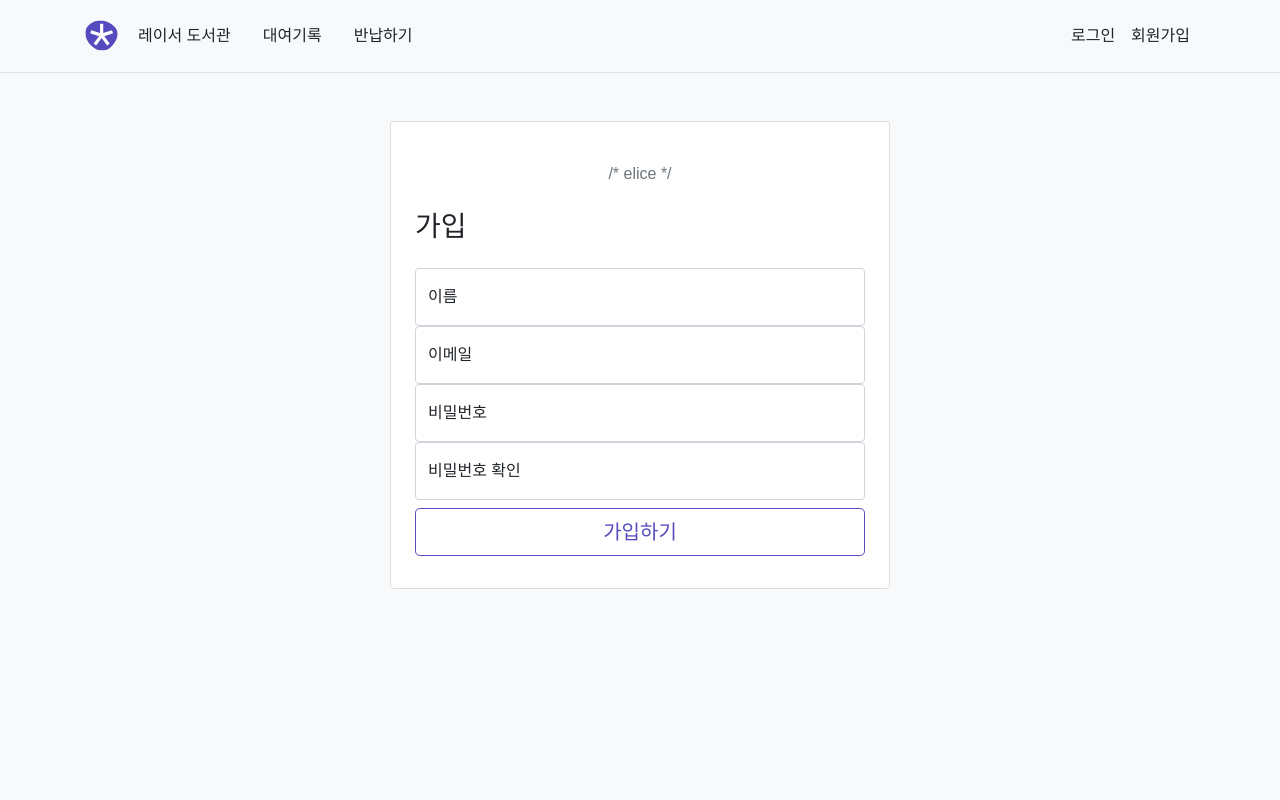
After one commit to 2ykwang/elice-book-rental, a Flask app: template app/templates/auth/register.html in a window 1280 px wide. The commit adds this page. Run offline with Flask 2, Linux system fonts and the light colour scheme; the template is opened without the code that fills it: values that come from a table or form of the project are taken from there, others are empty; some libraries are stand-ins or nearby versions; some web fonts are replaced.

Commit message:
feat: 가입/로그인 기능 구현 틀

```diff
--- /dev/null
+++ b/app/auth/__init__.py
@@ -0,0 +1,5 @@
+from flask import Blueprint
+
+auth = Blueprint('auth', __name__)
+
+from . import views
--- /dev/null
+++ b/app/auth/forms.py
@@ -0,0 +1,19 @@
+from flask_wtf import FlaskForm
+
+from wtforms import StringField, PasswordField, validators
+from wtforms.validators import DataRequired, EqualTo
+
+
+class RegisterForm(FlaskForm):
+    # Todo: 한글이름, 영문이름 체크 정규표현식
+    name = StringField('userid', validators=[DataRequired("이름을 입력해주세요."), validators.Regexp(
+        regex='[가-힣a-zA-Z]+', message="이름은 한글과 영문만 가능합니다.")])
+
+    email = StringField('username', validators=[DataRequired(
+        "이메일을 입력해주세요."), validators.Email("올바른 형식의 이메일을 입력해주세요.")])
+    # Todo: password check
+    password = PasswordField('password', validators=[DataRequired(
+        "비밀번호를 입력해주세요."), EqualTo('re_password', "비밀번호는 동일해야 합니다.")])
+
+    re_password = PasswordField('re_password', validators=[
+                                DataRequired("동일한 비밀번호를 입력해주세요.")])
--- a/app/static/css/common.css
+++ b/app/static/css/common.css
@@ -12,6 +12,8 @@ html,
 body {
     background-color: var(--main-bg-color);
     font-family: "Elice Digital Baeum", sans-serif;
+    width: 100%;
+    height: 100%;
 }
 
 a {
@@ -148,3 +150,12 @@ img {
 }
 
 /*# sourceMappingURL=style.css.map */
+
+/* sign */
+
+.sign-form {
+    width: 100%;
+    max-width: 500px;
+    margin: auto;
+
+}
--- /dev/null
+++ b/app/templates/auth/login.html
@@ -0,0 +1,6 @@
+{% extends "layout.html" %}
+{% block title %}로그인{% endblock %}
+
+{% block content %}
+
+{% endblock %}
--- /dev/null
+++ b/app/templates/auth/register.html
@@ -0,0 +1,41 @@
+{% extends "layout.html" %}
+{% block title %}가입{% endblock %}
+
+{% block content %}
+<div class="container">
+    <form method="POST" class="card sign-form p-4 mt-5 ">
+        {{form.csrf_token}}
+        <p class="mt-3 mb-2 text-muted mx-auto">/* elice */</p>
+        <h1 class="h3 mt-3 mb-4 fw-normal">가입</h1>
+
+        <div class="form-floating">
+            {{form.name(type="text", class="form-control", placeholder="이름")}}
+            <label for="floatingInput">이름</label>
+        </div>
+        <div class="form-floating">
+            {{form.email(type="email", class="form-control", placeholder="이메일")}}
+            <label for="floatingInput">이메일</label>
+        </div>
+
+        <div class="form-floating">
+            {{form.password(type="password", class="form-control", placeholder="비밀번호")}}
+            <label for="floatingPassword">비밀번호</label>
+        </div>
+        <div class="form-floating">
+            {{form.re_password(type="password", class="form-control", placeholder="비밀번호 확인")}}
+            <label for="floatingPassword">비밀번호 확인</label>
+        </div>
+
+        <button class="mt-2 mb-2 w-100 btn btn-lg btn-main" type="submit">가입하기</button>
+
+        {%with messages = get_flashed_messages()%}
+            {%for message in messages %}
+                <div class="alert alert-warning alert-dismissible fade show" role="alert">
+                    <strong>#</strong> {{message}}
+                    <button type="button" class="btn-close" data-bs-dismiss="alert" aria-label="Close"></button>
+                </div>
+            {%endfor%}
+        {%endwith%}
+  </form>
+</div>
+{% endblock %}
--- a/app/templates/layout.html
+++ b/app/templates/layout.html
@@ -27,7 +27,7 @@
 
             <ul class="nav">
                 <li><a href="#" class="nav-link link-dark px-2">로그인</a></li>
-                <li><a href="#" class="nav-link link-dark px-2">회원가입</a></li>
+                <li><a href="/auth/register" class="nav-link link-dark px-2">회원가입</a></li>
             </ul>
           </div>
         </div>
```
Also changed, not shown: app/auth/views.py (added, +32 -0 lines), app/models.py (+14 -2 lines), app/__init__.py (line endings or trailing spaces).
